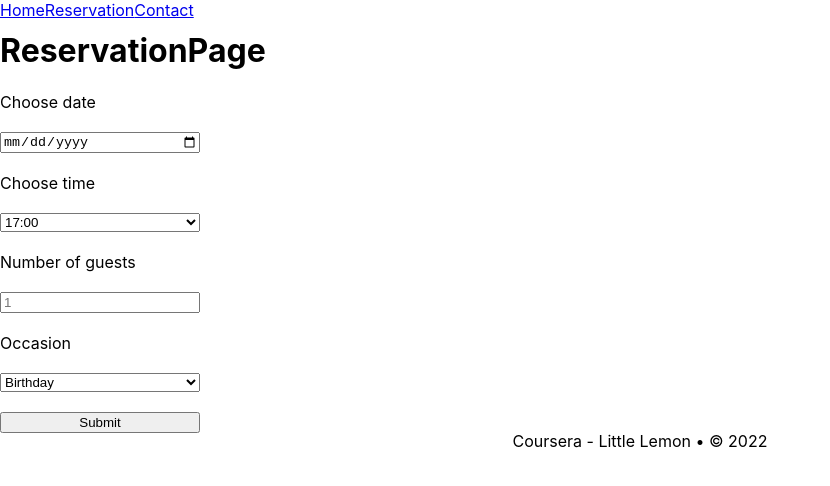
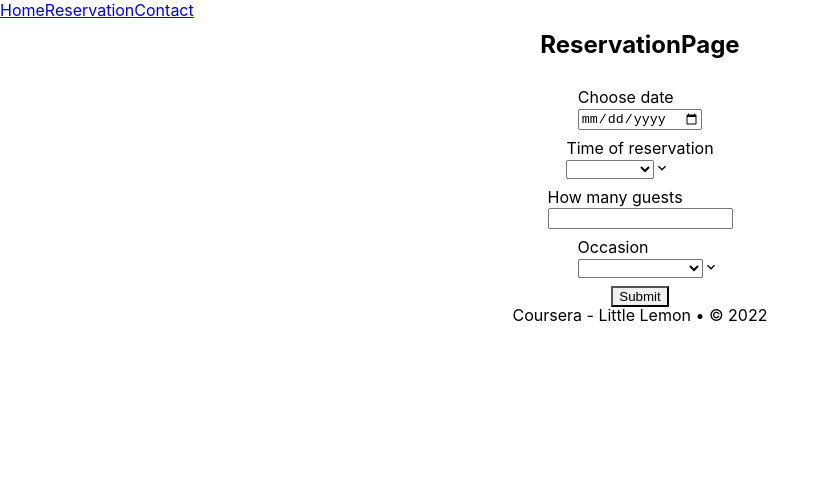
Before and after one commit to SolaceLimit/Coursera-Little-Lemon, a React (Create React App) app: page /reservation in a window 1280 px wide. Shown: the top 486 px of the page, without its empty margins (0-830 px from the left). Built offline with nearby package versions, Linux system fonts and the light colour scheme.

Commit message:
added form validation and fields

```diff
--- a/package.json
+++ b/package.json
@@ -10,13 +10,15 @@
     "@testing-library/jest-dom": "^5.16.5",
     "@testing-library/react": "^13.4.0",
     "@testing-library/user-event": "^13.5.0",
+    "formik": "^2.4.0",
     "react": "^18.2.0",
     "react-dom": "^18.2.0",
     "react-helmet-async": "^1.3.0",
     "react-router-dom": "^6.11.2",
     "react-scripts": "5.0.1",
     "react-test-renderer": "^18.2.0",
-    "web-vitals": "^2.1.4"
+    "web-vitals": "^2.1.4",
+    "yup": "^1.2.0"
   },
   "scripts": {
     "start": "react-scripts start",
--- a/src/App.js
+++ b/src/App.js
@@ -1,4 +1,4 @@
-import './App.css';
+import "./App.css";
 import Header from "./components/Header";
 import Footer from "./components/Footer";
 
--- a/src/components/Reservation.js
+++ b/src/components/Reservation.js
@@ -1,40 +1,143 @@
 import React from "react";
-import { Helmet } from 'react-helmet-async';
+import { Helmet } from "react-helmet-async";
+import { useFormik } from "formik";
+import {
+	Box,
+	Button,
+	FormControl,
+	FormErrorMessage,
+	FormLabel,
+	Heading,
+	Input,
+	Select,
+	VStack,
+} from "@chakra-ui/react";
+import * as Yup from "yup";
+import { useAlertContext } from "../context/alertContext";
 
 const ReservationPage = () => {
+	const { onOpen } = useAlertContext();
+
+	const ReservationSchema = Yup.object().shape({
+		date: Yup.string().required("Required"),
+		time: Yup.string().required("Required"),
+		guests: Yup.string().required("Required"),
+		occasion: Yup.string().required("Required"),
+	});
+
+	const formik = useFormik({
+		initialValues: {
+			date: null,
+			time: null,
+			guests: null,
+			occasion: null,
+		},
+		onSubmit: () => {
+			alert("submitted");
+		},
+		validationSchema: ReservationSchema,
+	});
+
 	return (
 		<>
 			<Helmet>
 				<title>ReservationPage - Little Lemon</title>
-        <meta name="description" content="ReservationPage of little lemon"/>
-        <meta name="og:description" content="ReservationPage of little lemon"/>
-        <meta name="og:title" content="ReservationPage"/>
-        <meta name="og:image" content="https://thenounproject.com/api/private/icons/526867/edit/?backgroundShape=SQUARE&backgroundShapeColor=%23000000&backgroundShapeOpacity=0&exportSize=752&flipX=false&flipY=false&foregroundColor=%23000000&foregroundOpacity=1&imageFormat=png&rotation=0&token=gAAAAABkcKuVfldPJ0o9iMFFPUDZOXZIo_TOdGBS6Lmpt0TB2xmgkgzB9P2pC9ecq0QbZsCvZDV4FpKd5YHObXNId-E-i8Fnfg%3D%3D"/>
+				<meta name='description' content='ReservationPage of little lemon' />
+				<meta name='og:description' content='ReservationPage of little lemon' />
+				<meta name='og:title' content='ReservationPage' />
+				<meta
+					name='og:image'
+					content='https://thenounproject.com/api/private/icons/526867/edit/?backgroundShape=SQUARE&backgroundShapeColor=%23000000&backgroundShapeOpacity=0&exportSize=752&flipX=false&flipY=false&foregroundColor=%23000000&foregroundOpacity=1&imageFormat=png&rotation=0&token=gAAAAABkcKuVfldPJ0o9iMFFPUDZOXZIo_TOdGBS6Lmpt0TB2xmgkgzB9P2pC9ecq0QbZsCvZDV4FpKd5YHObXNId-E-i8Fnfg%3D%3D'
+				/>
 			</Helmet>
-      <main>
-        <h1>ReservationPage</h1>
-        <form style={{ display: "grid", maxWidth: 200, gap: 20 }}>
-          <label htmlFor="res-date">Choose date</label>
-          <input type="date" id="res-date" />
-          <label htmlFor="res-time">Choose time</label>
-          <select id="res-time ">
+			<VStack>
+				<Heading>ReservationPage</Heading>
+				<Box>
+					<form
+						onSubmit={formik.handleSubmit}
+						style={{ display: "grid", maxWidth: 200, gap: 20 }}
+					>
+						<VStack>
+							<FormControl
+								isInvalid={!!formik?.errors?.date}
+								errortext={formik?.errors?.date}
+							>
+								<FormLabel htmlFor='date'>Choose date</FormLabel>
+								<Input
+									id='date'
+									type='date'
+									name='date'
+									onChange={formik.handleChange}
+									value={formik.values?.date}
+								/>
+								<FormErrorMessage>{formik.errors?.date}</FormErrorMessage>
+							</FormControl>
+							<FormControl
+								isInvalid={!!formik?.errors?.time}
+								errortext={formik?.errors?.time}
+							>
+								<FormLabel htmlFor='time'>Time of reservation</FormLabel>
+								<Select
+									id='time'
+									name='time'
+									onChange={formik.handleChange}
+									value={formik.values?.time}
+								>
+									<option value='Default' />
 									<option>17:00</option>
 									<option>18:00</option>
 									<option>19:00</option>
 									<option>20:00</option>
 									<option>21:00</option>
 									<option>22:00</option>
-          </select>
-          <label htmlFor="guests">Number of guests</label>
-          <input type="number" placeholder={1} min={1} max={10} id="guests" />
-          <label htmlFor="occasion">Occasion</label>
-          <select id="occasion">
+								</Select>
+								<FormErrorMessage>{formik?.errors?.time}</FormErrorMessage>
+							</FormControl>
+							<FormControl
+								isInvalid={!!formik?.errors?.date}
+								errortext={formik?.errors?.date}
+							>
+								<FormLabel htmlFor='guests'>How many guests</FormLabel>
+								<Input
+									id='guests'
+									type='number'
+									min={0}
+									name='guests'
+									onChange={formik.handleChange}
+									value={formik.values?.guests}
+								/>
+								<FormErrorMessage>{formik.errors?.guests}</FormErrorMessage>
+							</FormControl>
+							<FormControl
+								isInvalid={!!formik?.errors?.occasion}
+								errortext={formik?.errors?.occasion}
+							>
+								<FormLabel htmlFor='occasion'>Occasion</FormLabel>
+								<Select
+									id='occasion'
+									name='occasion'
+									onChange={formik.handleChange}
+									value={formik.values?.occasion}
+								>
+									<option value='Default' />
 									<option>Birthday</option>
 									<option>Anniversary</option>
-          </select>
-          <input type="submit" defaultValue="Make Your reservation" />
+								</Select>
+								<FormErrorMessage>{formik?.errors?.occasion}</FormErrorMessage>
+							</FormControl>
+							<Button
+								type='submit'
+								colorScheme='purple'
+								width='full'
+								disabled={formik.isSubmitting}
+								defaultValue={"Make Your reservation"}
+							>
+								Submit
+							</Button>
+						</VStack>
 					</form>
-      </main>
+				</Box>
+			</VStack>
 		</>
 	);
 };
--- /dev/null
+++ b/src/context/alertContext.js
@@ -0,0 +1,27 @@
+import {createContext, useContext, useState} from "react";
+
+const AlertContext = createContext(undefined);
+
+export const AlertProvider = ({ children }) => {
+  const [state, setState] = useState({
+    isOpen: false,
+    // Type can be either "success" or "error"
+    type: 'success',
+    // Message to be displayed, can be any string
+    message: '',
+  });
+
+  return (
+    <AlertContext.Provider
+      value={{
+        ...state,
+        onOpen: (type, message) => setState({ isOpen: true, type, message }),
+        onClose: () => setState({ isOpen: false, type: '', message: '' }),
+      }}
+    >
+      {children}
+    </AlertContext.Provider>
+  );
+};
+
+export const useAlertContext = () => useContext(AlertContext);
```
Also changed, not shown: src/hooks/useSubmit.js (added, +38 -0 lines), src/index.js (+11 -9 lines), 1 other file (tests, documents, lock files or other folders). Lines whose indentation alone changed are shown as unchanged.
